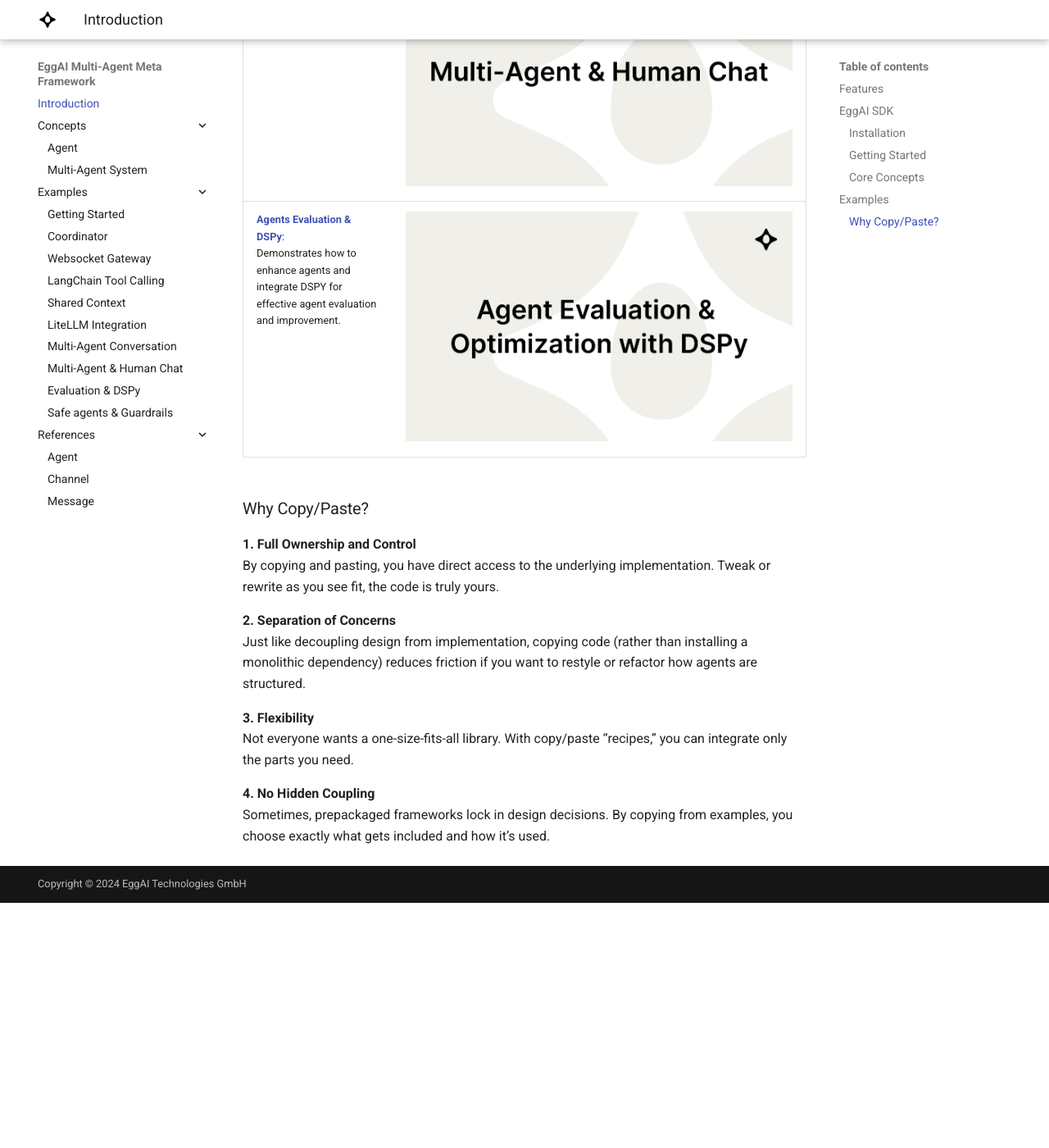
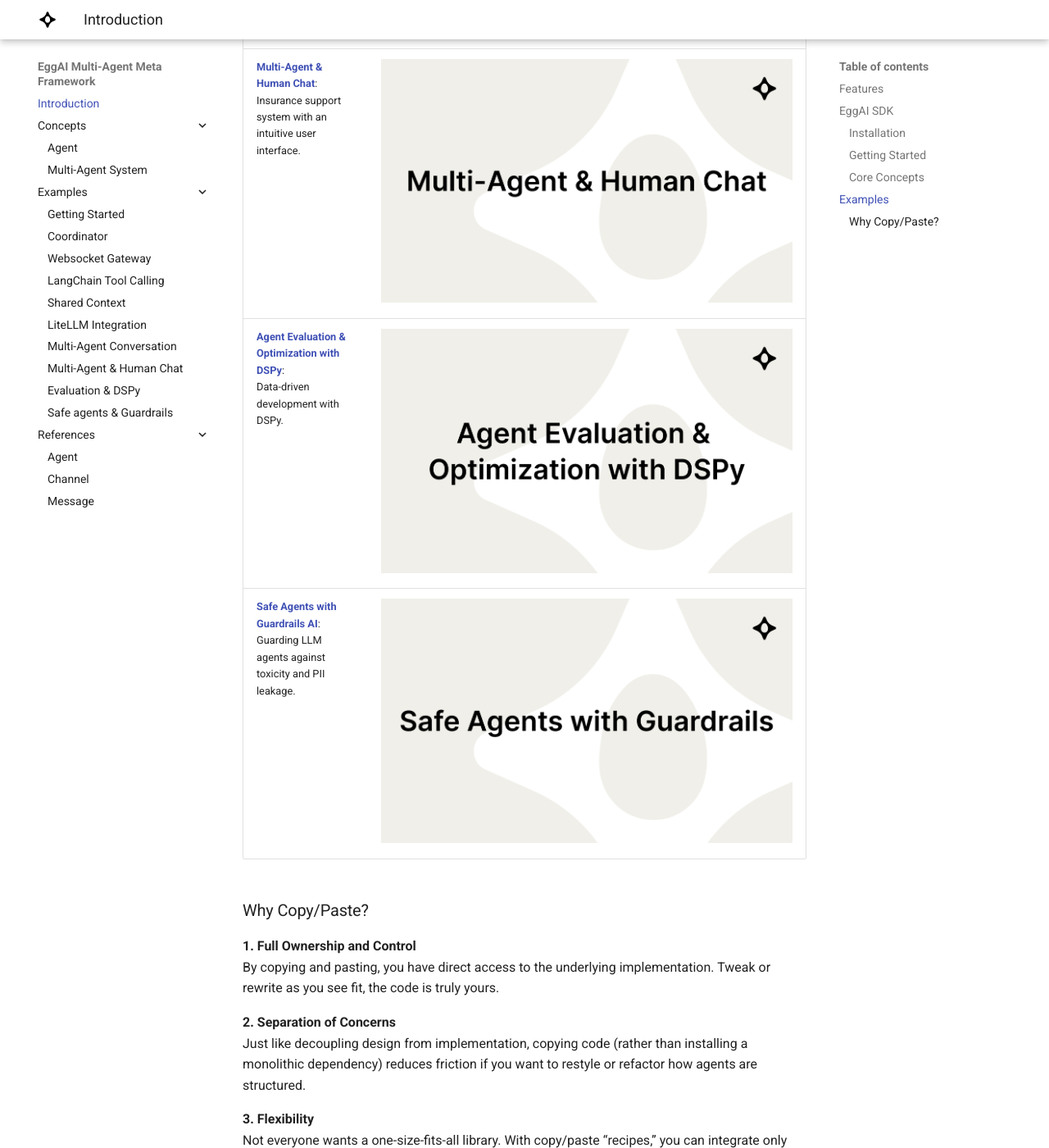
Before and after one commit to eggai-tech/EggAI, an MkDocs documentation site: the page built from docs/docs/index.md, in a window 1280 px wide and 1400 px high, scrolled down 5405 px. Shown: the whole window at 82% size. Built offline with MkDocs 1.6.1 and Material for MkDocs 9.7.7, drawn with Linux system fonts in a browser that asks for light colours; before the commit the page ends 6506 px from its top, so only the background shows below that.

Commit message:
docs: update docs

```diff
--- a/docs/docs/index.md
+++ b/docs/docs/index.md
@@ -100,12 +100,23 @@
     </tr>
     <tr>
       <td>
-        <a href="examples/agent_evaluation_dspy"><strong>Agents Evaluation & DSPy</strong></a>:<br/>
-        Demonstrates how to enhance agents and integrate DSPY for effective agent evaluation and improvement.
+        <a href="examples/agent_evaluation_dspy"><strong>Agent Evaluation & Optimization with DSPy</strong></a>:<br/>
+        Data-driven development with DSPy.
       </td>
       <td>
         <a href="examples/agent_evaluation_dspy">
           <img src="assets/agent-evaluation-dspy.png" alt="Agents Evaluation & DSPy"/>
+        </a>
+      </td>
+    </tr>
+      <tr>
+      <td>
+        <a href="examples/agent_evaluation_dspy"><strong>Safe Agents with Guardrails AI</strong></a>:<br/>
+        Guarding LLM agents against toxicity and PII leakage.
+      </td>
+      <td>
+        <a href="examples/safe_agents_guardrails">
+          <img src="assets/safe-agents-guardrails.png" alt="Agents Evaluation & DSPy"/>
         </a>
       </td>
     </tr>
```
